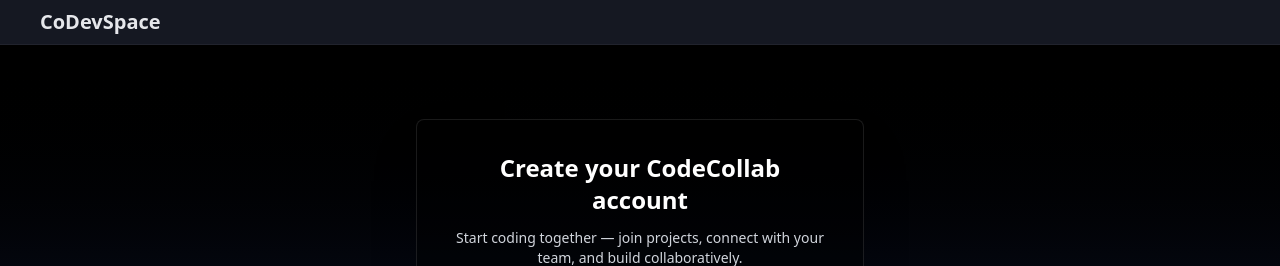
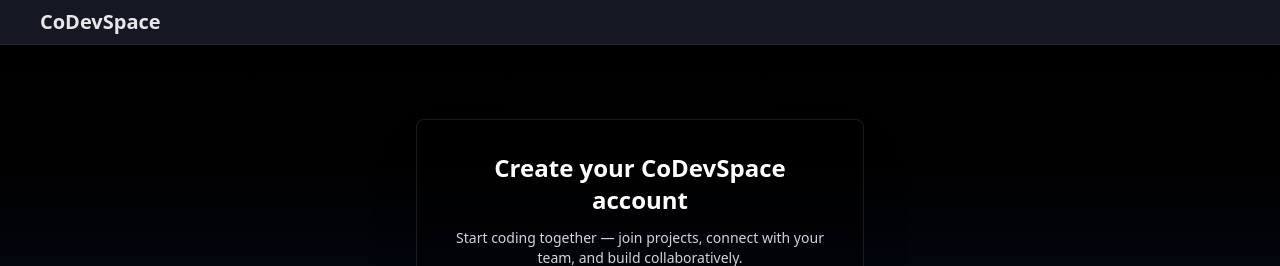
Before and after one commit to dev-ankit-mishra/collab-code-editor, a React (Vite) app in the folder client/: page /signup in a window 1280 px wide. Shown: the top 266 px of the page. Built offline with nearby package versions, Linux system fonts and the light colour scheme; no server answers.

Commit message:
updated the logic of useAuth uasage

```diff
--- a/client/src/pages/SignUp.tsx
+++ b/client/src/pages/SignUp.tsx
@@ -10,8 +10,7 @@ import type { FormEvent } from "react";
 
 export default function SignUp() {
 
-  const auth=useAuth()
-  const signUpUser=auth?.signUpUser
+  const {signUpUser}=useAuth()
   const navigate=useNavigate()
 
   const [error,setError]=useState<string | null>(null)
@@ -27,7 +26,7 @@ export default function SignUp() {
           throw new Error(error);
         }
         if(success && data?.session){
-          navigate("/dashboard")
+          navigate("/dashboard",{replace:true})
         }
       }catch (err){
         setError("Something went wrong.")
@@ -46,7 +45,7 @@ export default function SignUp() {
       <main className="flex-1 flex flex-col text-gray-300 text-sm  bg-gradient-to-b from-black via-gray-900 to-[#0c0f1a]">
         <div className="flex flex-col p-8 max-w-md bg-black/40 shadow-2xl border border-white/10 rounded-lg mx-auto my-auto">
           <h1 className="text-2xl text-center text-white font-bold mb-3">
-            Create your CodeCollab account
+            Create your CoDevSpace account
           </h1>
           <p className="text-center mb-5">
             Start coding together — join projects, connect with your team, and
```
